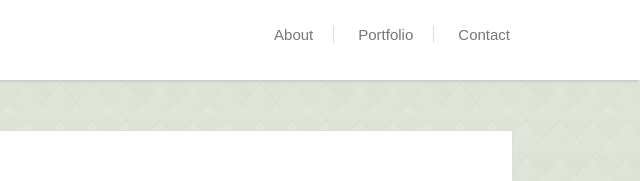
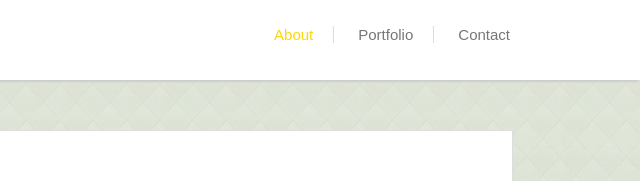
Before and after one commit to Lee4n/Basic-Portfolio, a plain HTML site: page index.html in a window 1280 px wide. In both pictures the pointer is over the link "About". Shown: the top 181 px of the page, 640-1280 px from the left. Drawn offline with Linux system fonts and the light colour scheme.

Commit message:
added hover effects to nav links

```diff
--- a/assets/css/style.css
+++ b/assets/css/style.css
@@ -28,6 +28,11 @@ nav li a {
     font-size: 15px;
     font-family: 'Arial', 'Helvetica Neue', Helvetica, sans-serif;
 }
+
+a:hover {
+    color: gold;
+    cursor: pointer;
+  }
 
 /* header */
 .header {
```
